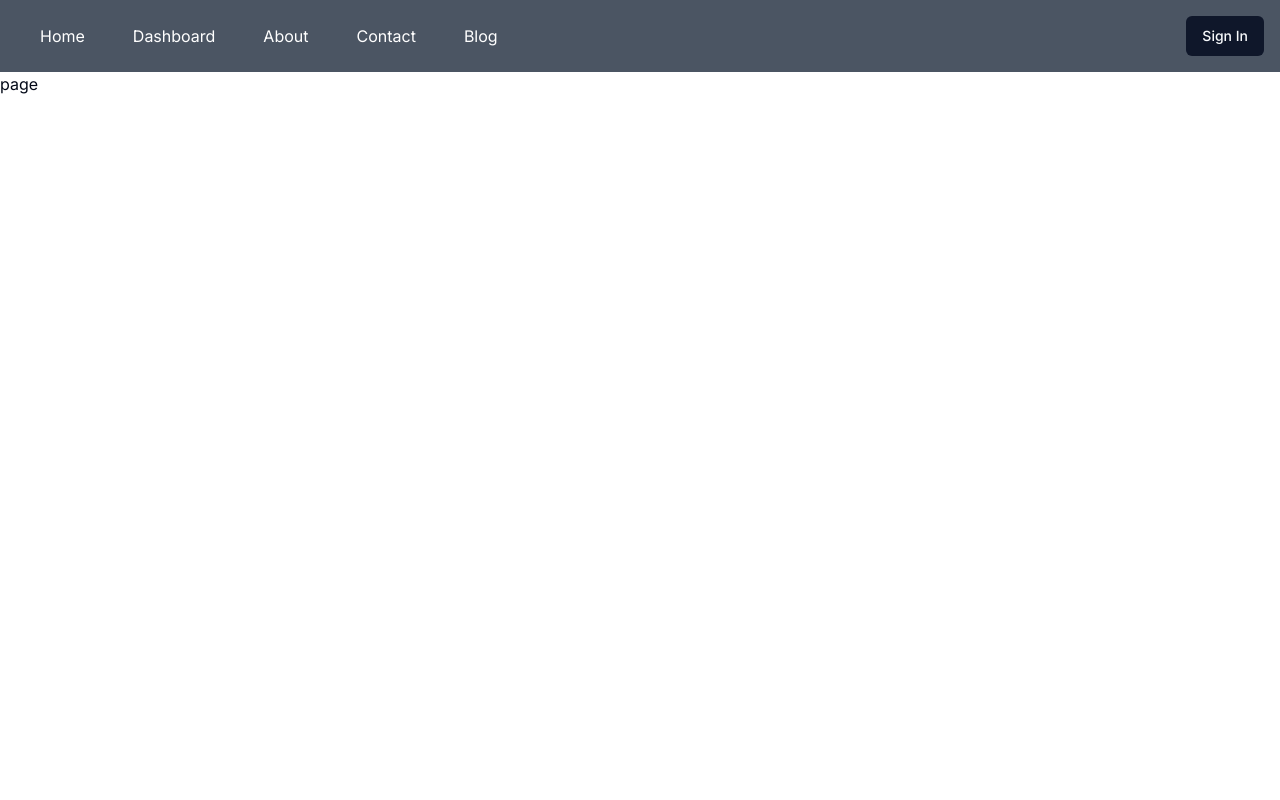
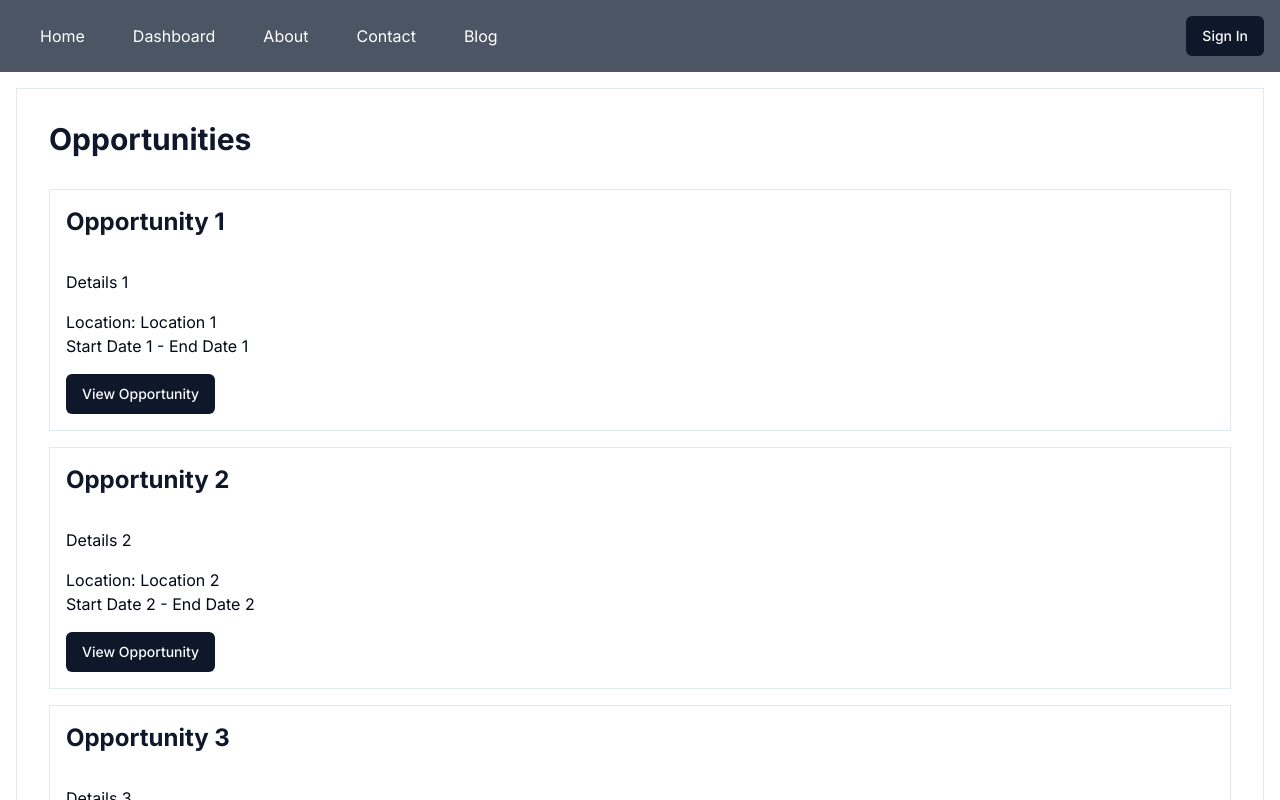
Before and after one commit to thtauhid/virtual-volunteer-network, a Next.js app: page /organization/opportunity in a window 1280 px wide. Shown: the top 800 px of the page. Built offline with nearby package versions, Linux system fonts and the light colour scheme; no server answers.

Commit message:
Add opportunity cards and update organization page
This commit adds the `OpportunityCard` component and updates the `OpportunityPage` and `OrganizationPage` components to use it. It also adds a new card for viewing all opportunities on the organization page.

```diff
--- a/src/app/organization/opportunity/page.tsx
+++ b/src/app/organization/opportunity/page.tsx
@@ -1,3 +1,44 @@
+import OpportunityCard from "@/components/custom/opportunity_card";
+
+const opportunities = [
+  {
+    id: 1,
+    title: "Opportunity 1",
+    details: "Details 1",
+    location: "Location 1",
+    start_date: "Start Date 1",
+    end_date: "End Date 1",
+    href: "/organization/opportunity/1",
+  },
+  {
+    id: 2,
+    title: "Opportunity 2",
+    details: "Details 2",
+    location: "Location 2",
+    start_date: "Start Date 2",
+    end_date: "End Date 2",
+    href: "/organization/opportunity/2",
+  },
+  {
+    id: 3,
+    title: "Opportunity 3",
+    details: "Details 3",
+    location: "Location 3",
+    start_date: "Start Date 3",
+    end_date: "End Date 3",
+    href: "/organization/opportunity/3",
+  },
+];
+
 export default function OpportunityPage() {
-  return <div>page</div>;
+  return (
+    <div className="border m-4 p-4">
+      <h1>Opportunities</h1>
+      <div className="p-4">
+        {opportunities.map((opportunity) => (
+          <OpportunityCard key={opportunity.id} {...opportunity} />
+        ))}
+      </div>
+    </div>
+  );
 }
--- a/src/app/organization/page.tsx
+++ b/src/app/organization/page.tsx
@@ -1,6 +1,15 @@
 import Card from "@/components/custom/card";
 
 const cards = [
+  {
+    title: "All Opportunities",
+    details: "View all your opportunities",
+    number: 12,
+    button: {
+      title: "View",
+      href: "/organization/opportunity",
+    },
+  },
   {
     title: "Create Opportunity",
     details: "Create a volunteering opportunity",
@@ -8,11 +17,6 @@ const cards = [
       title: "Create",
       href: "/organization/opportunity/create",
     },
-  },
-  {
-    title: "Manage vol",
-    details: "Manage your volunteers",
-    number: 50,
   },
   {
     title: "Manage organization",
--- /dev/null
+++ b/src/components/custom/opportunity_card.tsx
@@ -0,0 +1,28 @@
+import Link from "next/link";
+import { Button } from "../ui/button";
+
+type Props = {
+  id: number;
+  title: string;
+  details: string;
+  location: string;
+  start_date: string;
+  end_date: string;
+  href: string;
+};
+
+export default function OpportunityCard(props: Props) {
+  return (
+    <div className="border mb-4">
+      <h2>{props.title}</h2>
+      <p className="p-4">{props.details}</p>
+      <p className="px-4">Location: {props.location}</p>
+      <p className="px-4">
+        {props.start_date} - {props.end_date}
+      </p>
+      <Link href={props.href}>
+        <Button className="m-4">View Opportunity</Button>
+      </Link>
+    </div>
+  );
+}
```
